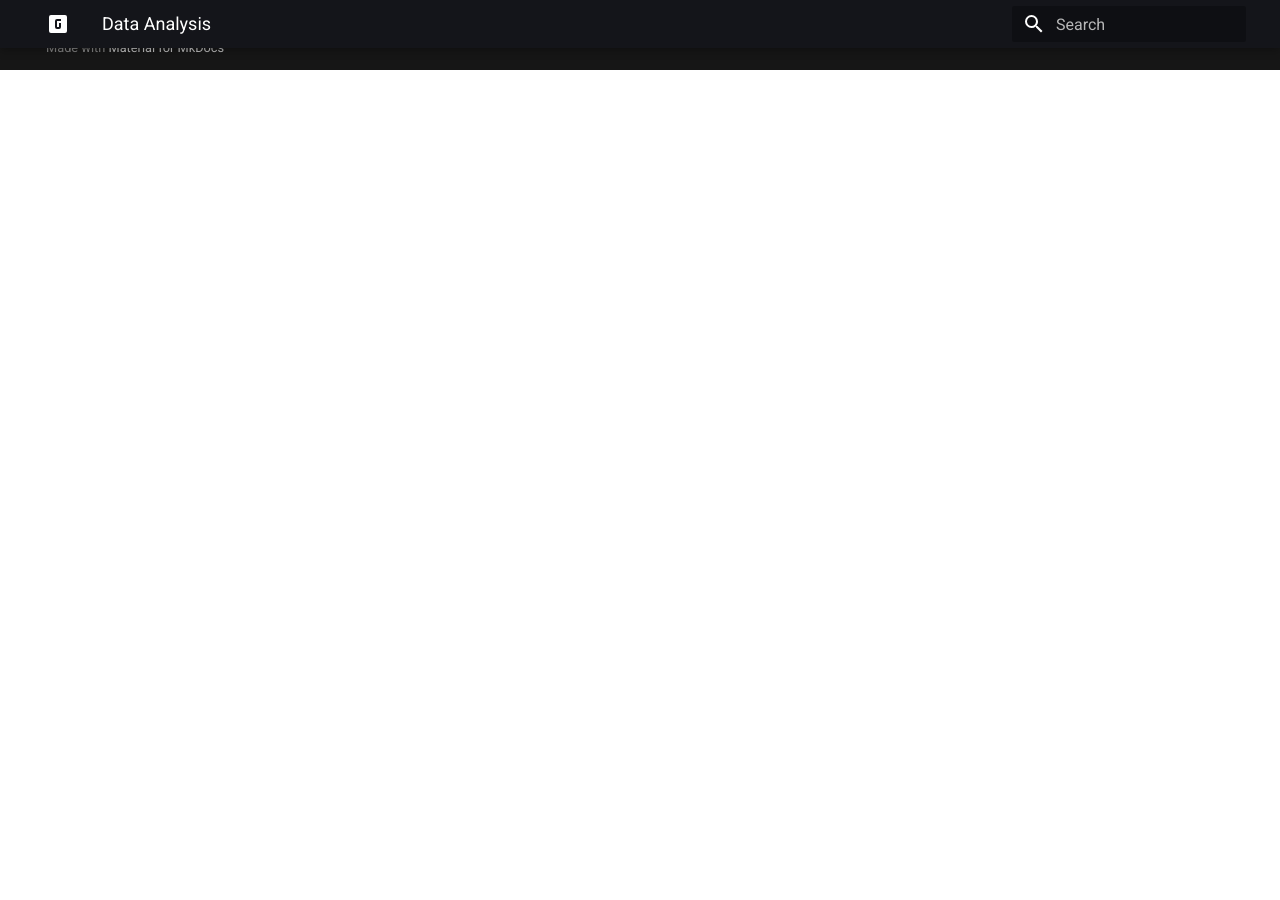
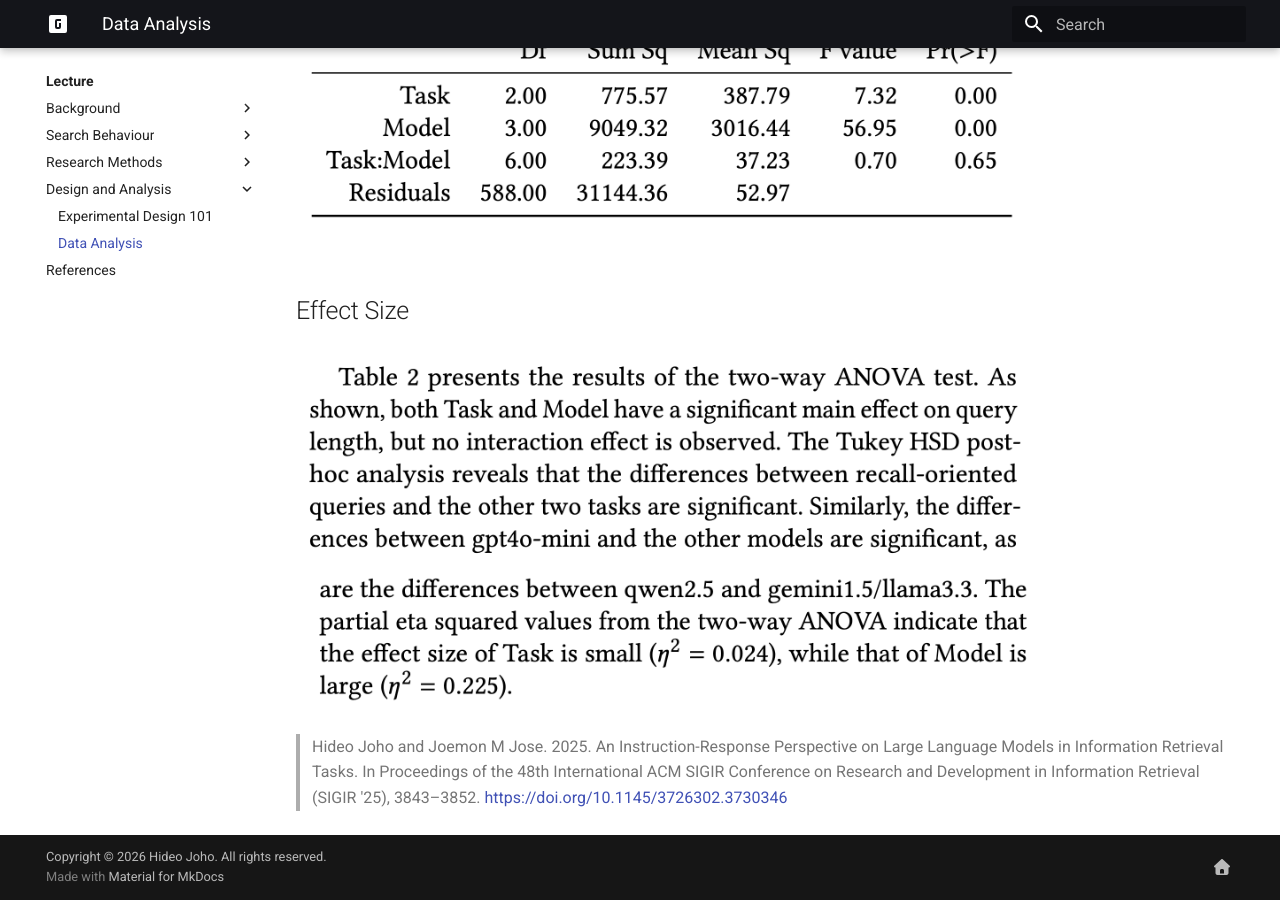
Before and after one commit to geniie-lab/chiir2026, an MkDocs documentation site: the page built from docs/lectures/data_analysis.md, in a window 1280 px wide and 900 px high, scrolled down 830 px. Built offline with MkDocs 1.6.1 and Material for MkDocs 9.7.7, drawn with Linux system fonts in a browser that asks for light colours; emoji names are drawn with the system emoji font; before the commit the page ends 900 px from its top, so only the background shows below that; some of the changed text lies outside the part shown.

Commit message:
Added data analysis

```diff
--- a/docs/lectures/data_analysis.md
+++ b/docs/lectures/data_analysis.md
@@ -1,9 +1,24 @@
+---
+hide:
+    - toc
+---
+
 # Data Analysis
 
-> Sakai, T. Laboratory Experiments in Information Retrieval: Sample Sizes, Effect Sizes, and Statistical Power. 2018. Springer Nature.
+:bulb: See [Sakai (2018)](references.md) for a comprehensive discussion on this topic.
 
 ## Descriptive Statistics
 
+![](images/model_query_length.png){ width=80% }
+
 ## Statistical Testing
 
+![](images/anova.png){ width=80% }
+
 ## Effect Size
+
+![](images/reporting_1.png){ width=80% }
+![](images/reporting_2.png){ width=80% }
+
+
+> Hideo Joho and Joemon M Jose. 2025. An Instruction-Response Perspective on Large Language Models in Information Retrieval Tasks. In Proceedings of the 48th International ACM SIGIR Conference on Research and Development in Information Retrieval (SIGIR '25), 3843–3852. [https://doi.org/10.1145/3726302.3730346](https://doi.org/10.1145/3726302.3730346)
```
Also changed, not shown: docs/lectures/images/anova.png (added), docs/lectures/images/reporting_1.png (added), docs/lectures/images/reporting_2.png (added).
